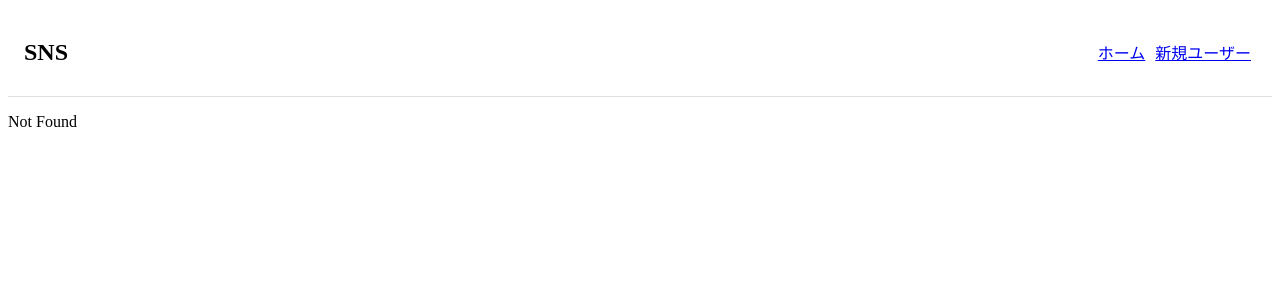
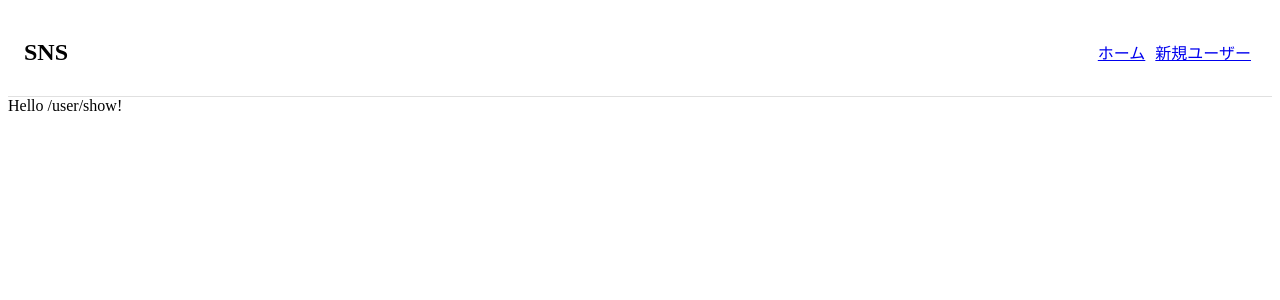
Before and after one commit to jumpei00/graphql, a React (Vite) app in the folder frontend/: page /user/show in a window 1280 px wide. Before the commit this address had no page. Shown: the top 300 px of the page. Built offline with nearby package versions, Linux system fonts and the light colour scheme; no server answers.

Commit message:
update session

```diff
--- a/frontend/src/gql/gql.ts
+++ b/frontend/src/gql/gql.ts
@@ -13,6 +13,7 @@ import { TypedDocumentNode as DocumentNode } from '@graphql-typed-document-node/
  * Therefore it is highly recommended to use the babel or swc plugin for production.
  */
 const documents = {
+    "\n        query getUser {\n            user {\n                id\n                username\n                mailaddress\n            }\n        }\n    ": types.GetUserDocument,
     "\n        query getPosts {\n            posts {\n                id\n                content\n                createdAt\n                updatedAt\n                user {\n                    id\n                    username\n                }\n                comments {\n                    id\n                }\n                likes {\n                    id\n                }\n            }\n        }\n    ": types.GetPostsDocument,
     "\n        mutation createUser($userInput: UserInput!) {\n            createUser(userInput: $userInput) {\n                id\n                mailaddress\n                username\n            }\n        }\n    ": types.CreateUserDocument,
 };
@@ -34,6 +35,10 @@ export function graphql(source: string): unknown;
 /**
  * The graphql function is used to parse GraphQL queries into a document that can be used by GraphQL clients.
  */
+export function graphql(source: "\n        query getUser {\n            user {\n                id\n                username\n                mailaddress\n            }\n        }\n    "): (typeof documents)["\n        query getUser {\n            user {\n                id\n                username\n                mailaddress\n            }\n        }\n    "];
+/**
+ * The graphql function is used to parse GraphQL queries into a document that can be used by GraphQL clients.
+ */
 export function graphql(source: "\n        query getPosts {\n            posts {\n                id\n                content\n                createdAt\n                updatedAt\n                user {\n                    id\n                    username\n                }\n                comments {\n                    id\n                }\n                likes {\n                    id\n                }\n            }\n        }\n    "): (typeof documents)["\n        query getPosts {\n            posts {\n                id\n                content\n                createdAt\n                updatedAt\n                user {\n                    id\n                    username\n                }\n                comments {\n                    id\n                }\n                likes {\n                    id\n                }\n            }\n        }\n    "];
 /**
  * The graphql function is used to parse GraphQL queries into a document that can be used by GraphQL clients.
--- a/frontend/src/gql/graphql.ts
+++ b/frontend/src/gql/graphql.ts
@@ -131,6 +131,11 @@ export type UserInput = {
   username: Scalars['String']['input'];
 };
 
+export type GetUserQueryVariables = Exact<{ [key: string]: never; }>;
+
+
+export type GetUserQuery = { __typename?: 'Query', user?: { __typename?: 'User', id: string, username: string, mailaddress: string } | null };
+
 export type GetPostsQueryVariables = Exact<{ [key: string]: never; }>;
 
 
@@ -144,5 +149,6 @@ export type CreateUserMutationVariables = Exact<{
 export type CreateUserMutation = { __typename?: 'Mutation', createUser: { __typename?: 'User', id: string, mailaddress: string, username: string } };
 
 
+export const GetUserDocument = {"kind":"Document","definitions":[{"kind":"OperationDefinition","operation":"query","name":{"kind":"Name","value":"getUser"},"selectionSet":{"kind":"SelectionSet","selections":[{"kind":"Field","name":{"kind":"Name","value":"user"},"selectionSet":{"kind":"SelectionSet","selections":[{"kind":"Field","name":{"kind":"Name","value":"id"}},{"kind":"Field","name":{"kind":"Name","value":"username"}},{"kind":"Field","name":{"kind":"Name","value":"mailaddress"}}]}}]}}]} as unknown as DocumentNode<GetUserQuery, GetUserQueryVariables>;
 export const GetPostsDocument = {"kind":"Document","definitions":[{"kind":"OperationDefinition","operation":"query","name":{"kind":"Name","value":"getPosts"},"selectionSet":{"kind":"SelectionSet","selections":[{"kind":"Field","name":{"kind":"Name","value":"posts"},"selectionSet":{"kind":"SelectionSet","selections":[{"kind":"Field","name":{"kind":"Name","value":"id"}},{"kind":"Field","name":{"kind":"Name","value":"content"}},{"kind":"Field","name":{"kind":"Name","value":"createdAt"}},{"kind":"Field","name":{"kind":"Name","value":"updatedAt"}},{"kind":"Field","name":{"kind":"Name","value":"user"},"selectionSet":{"kind":"SelectionSet","selections":[{"kind":"Field","name":{"kind":"Name","value":"id"}},{"kind":"Field","name":{"kind":"Name","value":"username"}}]}},{"kind":"Field","name":{"kind":"Name","value":"comments"},"selectionSet":{"kind":"SelectionSet","selections":[{"kind":"Field","name":{"kind":"Name","value":"id"}}]}},{"kind":"Field","name":{"kind":"Name","value":"likes"},"selectionSet":{"kind":"SelectionSet","selections":[{"kind":"Field","name":{"kind":"Name","value":"id"}}]}}]}}]}}]} as unknown as DocumentNode<GetPostsQuery, GetPostsQueryVariables>;
 export const CreateUserDocument = {"kind":"Document","definitions":[{"kind":"OperationDefinition","operation":"mutation","name":{"kind":"Name","value":"createUser"},"variableDefinitions":[{"kind":"VariableDefinition","variable":{"kind":"Variable","name":{"kind":"Name","value":"userInput"}},"type":{"kind":"NonNullType","type":{"kind":"NamedType","name":{"kind":"Name","value":"UserInput"}}}}],"selectionSet":{"kind":"SelectionSet","selections":[{"kind":"Field","name":{"kind":"Name","value":"createUser"},"arguments":[{"kind":"Argument","name":{"kind":"Name","value":"userInput"},"value":{"kind":"Variable","name":{"kind":"Name","value":"userInput"}}}],"selectionSet":{"kind":"SelectionSet","selections":[{"kind":"Field","name":{"kind":"Name","value":"id"}},{"kind":"Field","name":{"kind":"Name","value":"mailaddress"}},{"kind":"Field","name":{"kind":"Name","value":"username"}}]}}]}}]} as unknown as DocumentNode<CreateUserMutation, CreateUserMutationVariables>;
--- a/frontend/src/main.tsx
+++ b/frontend/src/main.tsx
@@ -1,11 +1,22 @@
 import { createRoot } from "react-dom/client";
-import { ApolloClient, InMemoryCache, ApolloProvider } from "@apollo/client";
+import {
+    ApolloClient,
+    InMemoryCache,
+    ApolloProvider,
+    createHttpLink,
+} from "@apollo/client";
 import { createRouter, RouterProvider } from "@tanstack/react-router";
 import { routeTree } from "./routeTree.gen";
+
+const link = createHttpLink({
+    uri: "http://localhost:8080/query",
+    credentials: "include",
+});
 
 const client = new ApolloClient({
     uri: "http://localhost:8080/query",
     cache: new InMemoryCache(),
+    link: link,
 });
 
 const router = createRouter({ routeTree: routeTree });
--- a/frontend/src/routeTree.gen.ts
+++ b/frontend/src/routeTree.gen.ts
@@ -12,12 +12,18 @@
 
 import { Route as rootRoute } from './routes/__root'
 import { Route as IndexImport } from './routes/index'
+import { Route as UserShowImport } from './routes/user/show'
 import { Route as UserNewImport } from './routes/user/new'
 
 // Create/Update Routes
 
 const IndexRoute = IndexImport.update({
   path: '/',
+  getParentRoute: () => rootRoute,
+} as any)
+
+const UserShowRoute = UserShowImport.update({
+  path: '/user/show',
   getParentRoute: () => rootRoute,
 } as any)
 
@@ -44,12 +50,23 @@ declare module '@tanstack/react-router' {
       preLoaderRoute: typeof UserNewImport
       parentRoute: typeof rootRoute
     }
+    '/user/show': {
+      id: '/user/show'
+      path: '/user/show'
+      fullPath: '/user/show'
+      preLoaderRoute: typeof UserShowImport
+      parentRoute: typeof rootRoute
+    }
   }
 }
 
 // Create and export the route tree
 
-export const routeTree = rootRoute.addChildren({ IndexRoute, UserNewRoute })
+export const routeTree = rootRoute.addChildren({
+  IndexRoute,
+  UserNewRoute,
+  UserShowRoute,
+})
 
 /* prettier-ignore-end */
 
@@ -60,7 +77,8 @@ export const routeTree = rootRoute.addChildren({ IndexRoute, UserNewRoute })
       "filePath": "__root.tsx",
       "children": [
         "/",
-        "/user/new"
+        "/user/new",
+        "/user/show"
       ]
     },
     "/": {
@@ -68,6 +86,9 @@ export const routeTree = rootRoute.addChildren({ IndexRoute, UserNewRoute })
     },
     "/user/new": {
       "filePath": "user/new.tsx"
+    },
+    "/user/show": {
+      "filePath": "user/show.tsx"
     }
   }
 }
--- a/frontend/src/routes/__root.tsx
+++ b/frontend/src/routes/__root.tsx
@@ -1,8 +1,26 @@
 import { createRootRoute, Link, Outlet } from "@tanstack/react-router";
 import style from "./style.module.css";
+import { graphql } from "../gql";
+import { useQuery } from "@apollo/client";
 
 export const Route = createRootRoute({
-    component: () => (
+    component: Root,
+});
+
+function Root() {
+    const getUser = graphql(`
+        query getUser {
+            user {
+                id
+                username
+                mailaddress
+            }
+        }
+    `);
+
+    const { loading, error, data } = useQuery(getUser);
+
+    return (
         <>
             <header className={style.header}>
                 <h2>SNS</h2>
@@ -12,12 +30,16 @@ export const Route = createRootRoute({
                             <Link to="/">ホーム</Link>
                         </li>
                         <li>
+                            {loading || error ? (
                                 <Link to="/user/new">新規ユーザー</Link>
+                            ) : (
+                                <Link to="/user/show">{`ユーザー情報(${data?.user?.username})`}</Link>
+                            )}
                         </li>
                     </ul>
                 </nav>
             </header>
             <Outlet />
         </>
-    ),
-});
+    );
+}
--- /dev/null
+++ b/frontend/src/routes/user/show.tsx
@@ -0,0 +1,5 @@
+import { createFileRoute } from '@tanstack/react-router'
+
+export const Route = createFileRoute('/user/show')({
+  component: () => <div>Hello /user/show!</div>
+})
```
Also changed, not shown: 2 other files (tests, documents, lock files or other folders). Lines whose indentation alone changed are shown as unchanged.
